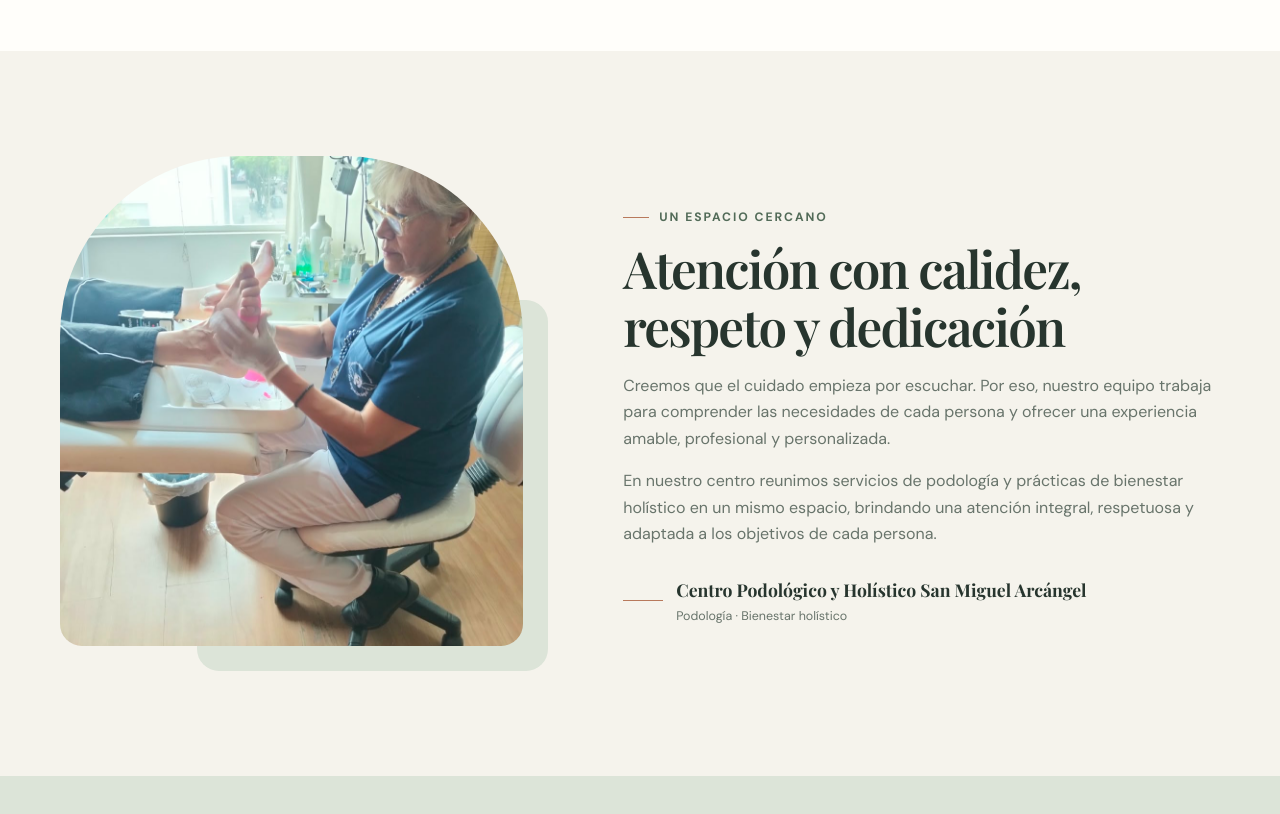
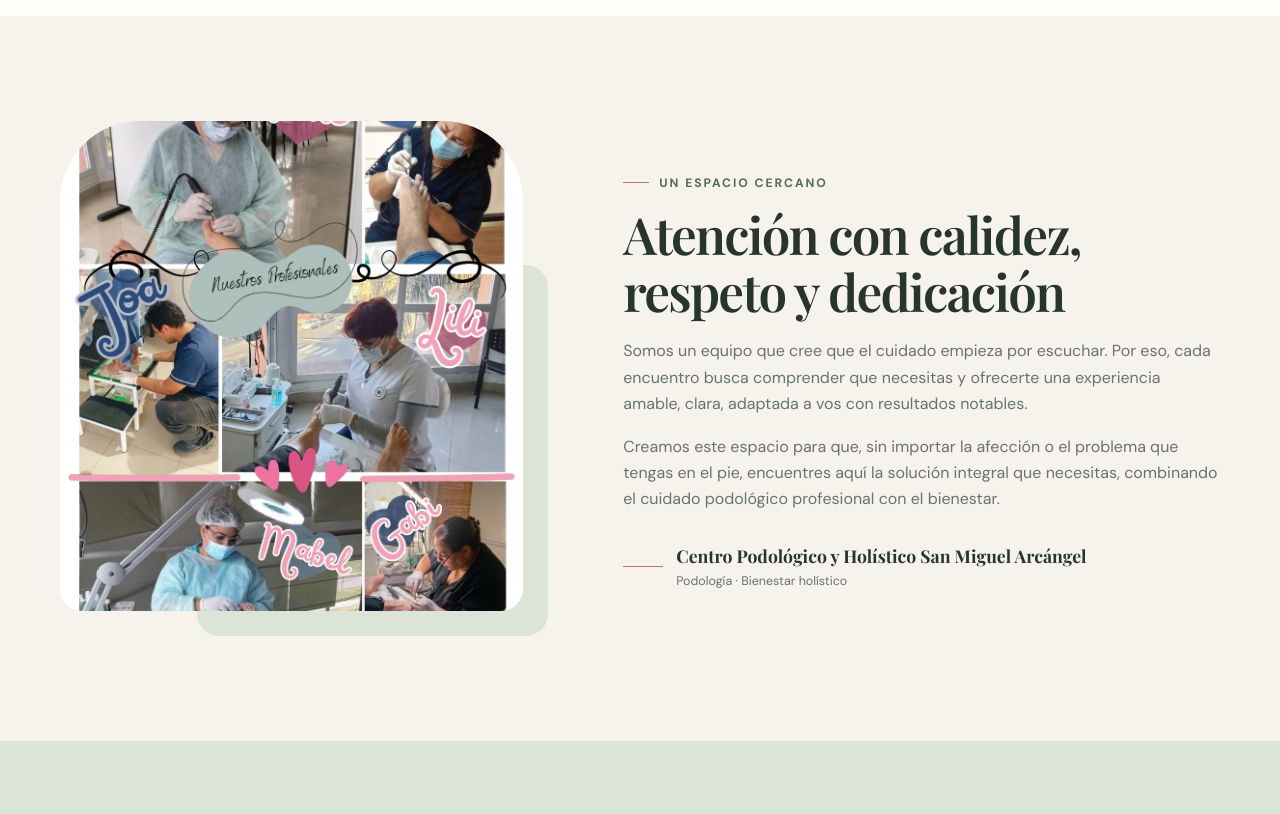
Before and after one commit to luistang11/Centro-Podologico-y-Holistico, a plain HTML site: page index.html in a window 1280 px wide. Shown: the part 2040-2854 px from the top of the page. Drawn offline with nearby package versions, Linux system fonts and the light colour scheme.

Commit message:
sobre nosotros modificacion

```diff
--- a/index.html
+++ b/index.html
@@ -167,7 +167,7 @@
 
     .about-grid { display: grid; grid-template-columns: .9fr 1.1fr; align-items: center; gap: 75px; }
     .about-visual { position: relative; padding: 0 25px 25px 0; }
-    .about-image { height: 490px; border-radius: 180px 180px 22px 22px; }
+    .about-image { height: 490px; border-radius: 80px 80px 22px 22px; }
     .about-visual::after { content: ''; position: absolute; z-index: -1; right: 0; bottom: 0; width: 72%; height: 72%; border-radius: 22px; background: var(--sage); }
     .about-copy p { color: var(--muted); }
     .about-signature { display: flex; align-items: center; gap: 13px; margin-top: 28px; }
@@ -329,7 +329,6 @@
                 <li>Evaluacion 100% personalizada</li>
                 <li>Para deportistas, trabajadores, etc.</li>
                 <li>prevencion y alivio de dolores corporales.</li>
-                <li>Plantillas ortopéticas</li>
               </ul>
               <a class="text-link" href="#contacto">Consultar por podología <span aria-hidden="true">→</span></a>
             </div>
@@ -356,13 +355,13 @@
       <div class="container about-grid">
         <div class="about-visual">
           <!-- Reemplazar por una foto de la persona que brinda el servicio. -->
-          <img class="about-image" src="images/liliana.jpg" alt="Espacio de bienestar y relajación" loading="lazy">
+          <img class="about-image" src="images/nosotros.jpg" alt="Espacio de bienestar y relajación" loading="lazy">
         </div>
         <div class="about-copy">
           <span class="eyebrow">Un espacio cercano</span>
           <h2>Atención con calidez, respeto y dedicación</h2>
-          <p>Creemos que el cuidado empieza por escuchar. Por eso, nuestro equipo trabaja para comprender las necesidades de cada persona y ofrecer una experiencia amable, profesional y personalizada.</p>
-          <p>En nuestro centro reunimos servicios de podología y prácticas de bienestar holístico en un mismo espacio, brindando una atención integral, respetuosa y adaptada a los objetivos de cada persona.</p>
+          <p>Somos un equipo que cree que el cuidado empieza por escuchar. Por eso, cada encuentro busca comprender que necesitas y ofrecerte una experiencia amable, clara, adaptada a vos con resultados notables.</p>
+          <p>Creamos este espacio para que, sin importar la afección o el problema que tengas en el pie, encuentres aquí la solución integral que necesitas, combinando el cuidado podológico profesional con el bienestar.</p>
           <div class="about-signature">
             <span class="signature-line"></span>
             <div><strong>Centro Podológico y Holístico San Miguel Arcángel</strong><small>Podología · Bienestar holístico</small></div>
```
Also changed, not shown: images/nosotros.jpg (added).
